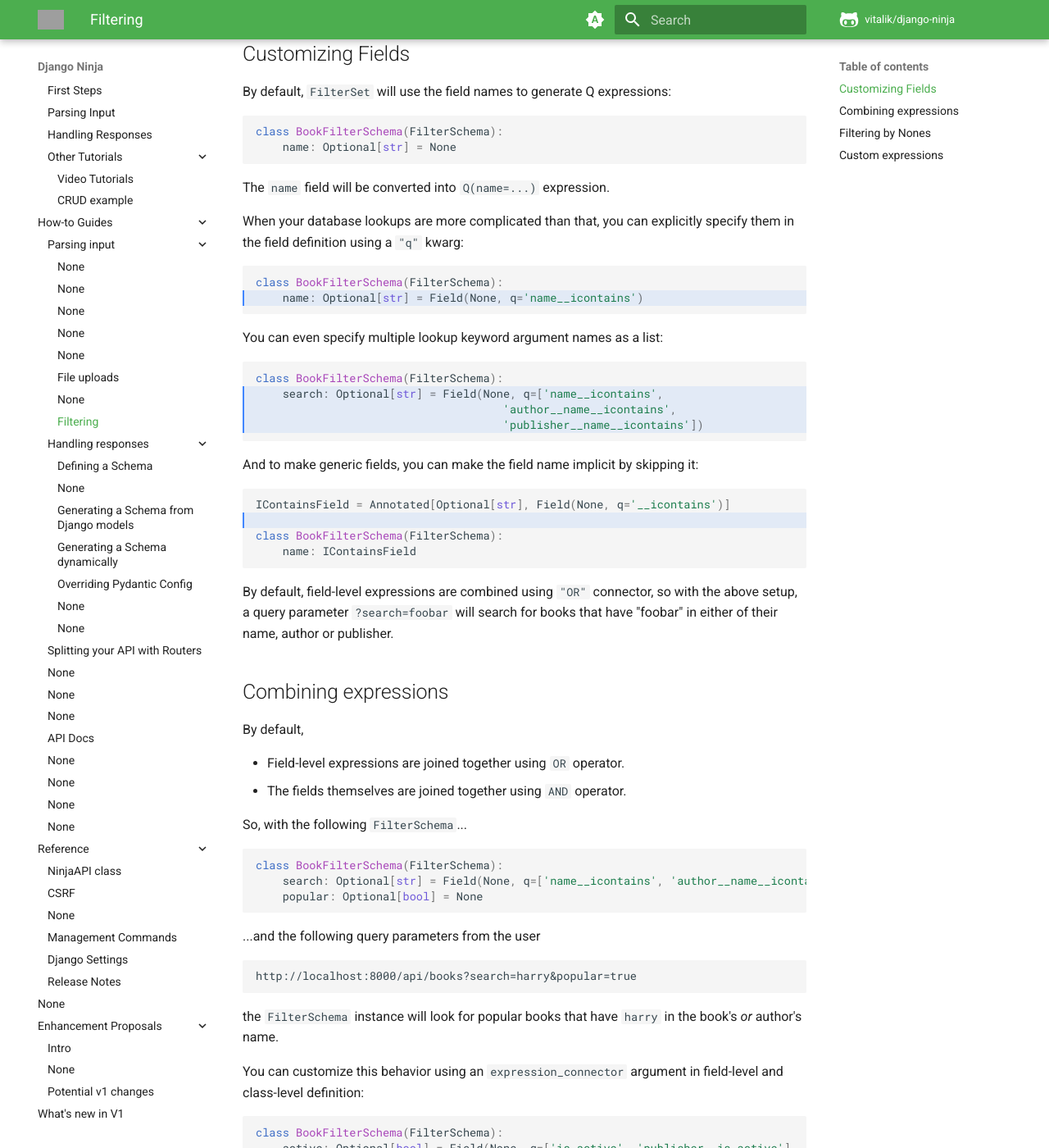
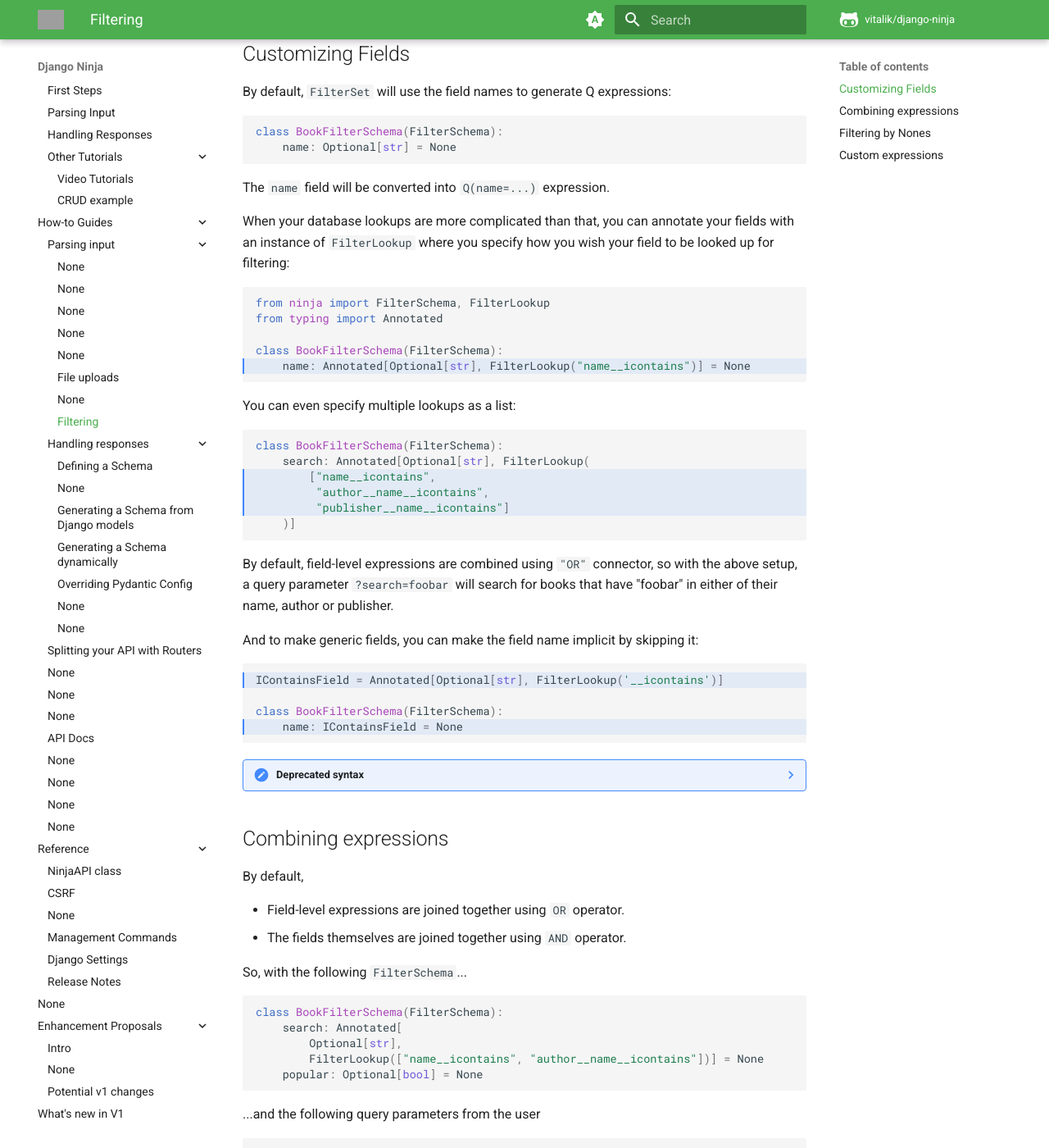
Before and after one commit to vitalik/django-ninja, an MkDocs documentation site: the page built from docs/docs/guides/input/filtering.md, in a window 1280 px wide and 1400 px high, scrolled down 1523 px. Shown: the whole window at 82% size. Built offline with MkDocs 1.6.1 and Material for MkDocs 9.7.7, drawn with Linux system fonts in a browser that asks for light colours; comment, search, counter and statistics services are not loaded; some of the changed text lies outside the part shown; grey boxes are pictures that could not be loaded.

Commit message:
Updated filtering.md to align with newly supported annotation

````diff
--- a/docs/docs/guides/input/filtering.md
+++ b/docs/docs/guides/input/filtering.md
@@ -72,26 +72,52 @@ class BookFilterSchema(FilterSchema):
 ```
 The `name` field will be converted into `Q(name=...)` expression.
 
-When your database lookups are more complicated than that, you can explicitly specify them in the field definition using a `"q"` kwarg:
-```python hl_lines="2"
-class BookFilterSchema(FilterSchema):
-    name: Optional[str] = Field(None, q='name__icontains')
-```
-You can even specify multiple lookup keyword argument names as a list:
-```python hl_lines="2 3 4"
-class BookFilterSchema(FilterSchema):
-    search: Optional[str] = Field(None, q=['name__icontains',
-                                     'author__name__icontains',
-                                     'publisher__name__icontains'])
-```
-And to make generic fields, you can make the field name implicit by skipping it:
-```python hl_lines="2"
-IContainsField = Annotated[Optional[str], Field(None, q='__icontains')]
+When your database lookups are more complicated than that, you can annotate your fields with an instance of `FilterLookup` where you specify how you wish your field to be looked up for filtering:
+```python hl_lines="5"
+from ninja import FilterSchema, FilterLookup
+from typing import Annotated
 
 class BookFilterSchema(FilterSchema):
-    name: IContainsField
+    name: Annotated[Optional[str], FilterLookup("name__icontains")] = None
 ```
+
+You can even specify multiple lookups as a list:
+```python hl_lines="3 4 5"
+class BookFilterSchema(FilterSchema):
+    search: Annotated[Optional[str], FilterLookup(
+        ["name__icontains",
+         "author__name__icontains",
+         "publisher__name__icontains"]
+    )]
+```
+
 By default, field-level expressions are combined using `"OR"` connector, so with the above setup, a query parameter `?search=foobar` will search for books that have "foobar" in either of their name, author or publisher.
+
+And to make generic fields, you can make the field name implicit by skipping it:
+```python hl_lines="1 4"
+IContainsField = Annotated[Optional[str], FilterLookup('__icontains')]
+
+class BookFilterSchema(FilterSchema):
+    name: IContainsField = None
+```
+
+??? note "Deprecated syntax"
+
+    In previous versions, database lookups were specified using `Field(q=...)` syntax:
+    ```python
+    from ninja import FilterSchema, Field
+
+    class BookFilterSchema(FilterSchema):
+        name: Optional[str] = Field(None, q="name__icontains")
+    ```
+
+    This approach is still supported, but it is considered **deprecated** and **not recommended** for new code because:
+
+    - Poor IDE support (IDEs don't recognize custom `Field` arguments)
+    - Uses deprecated Pydantic features (`**extra`)
+    - Less type-safe and harder to maintain
+
+    The new `FilterLookup` annotation provides better developer experience with full IDE support and type safety. Prefer using `FilterLookup` for new projects.
 
 
 ## Combining expressions
@@ -103,7 +129,9 @@ By default,
 So, with the following `FilterSchema`...
 ```python
 class BookFilterSchema(FilterSchema):
-    search: Optional[str] = Field(None, q=['name__icontains', 'author__name__icontains'])
+    search: Annotated[
+        Optional[str],
+        FilterLookup(["name__icontains", "author__name__icontains"])] = None
     popular: Optional[bool] = None
 ```
 ...and the following query parameters from the user
@@ -114,14 +142,18 @@ the `FilterSchema` instance will look for popular books that have `harry` in the
 
 
 You can customize this behavior using an `expression_connector` argument in field-level and class-level definition:
-```python hl_lines="3 7"
+```python hl_lines="6 11"
 class BookFilterSchema(FilterSchema):
-    active: Optional[bool] = Field(None, q=['is_active', 'publisher__is_active'],
-                                   expression_connector='AND')
-    name: Optional[str] = Field(None, q='name__icontains')
+    active: Annotated[
+        Optional[bool],
+        FilterLookup(
+            ["is_active", "publisher__is_active"],
+            expression_connector="AND"
+        )] = None
+    name: Annotated[Optional[str], FilterLookup("name__icontains")] = None
 
     class Config:
-        expression_connector = 'OR'
+        expression_connector = "OR"
 ```
 
 An expression connector can take the values of `"OR"`, `"AND"` and `"XOR"`, but the latter is only [supported](https://docs.djangoproject.com/en/4.1/ref/models/querysets/#xor) in Django starting with 4.1.
@@ -139,17 +171,17 @@ You can make the `FilterSchema` treat `None` as a valid value that should be fil
 This can be done on a field level with a `ignore_none` kwarg:
 ```python hl_lines="3"
 class BookFilterSchema(FilterSchema):
-    name: Optional[str] = Field(None, q='name__icontains')
-    tag: Optional[str] = Field(None, q='tag', ignore_none=False)
+    name: Annotated[Optional[str], FilterLookup("name__icontains")] = None
+    tag: Annotated[Optional[str], FilterLookup("tag", ignore_none=False)] = None
 ```
 
 This way when no other value for `"tag"` is provided by the user, the filtering will always include a condition `tag=None`.
 
-You can also specify this settings for all fields at the same time in the Config:
+You can also specify this setting for all fields at the same time in the Config:
 ```python hl_lines="6"
 class BookFilterSchema(FilterSchema):
-    name: Optional[str] = Field(None, q='name__icontains')
-    tag: Optional[str] = Field(None, q='tag', ignore_none=False)
+    name: Annotated[Optional[str], FilterLookup("name__icontains")] = None
+    tag: Optional[str] = None
 
     class Config:
         ignore_none = False
--- a/docs/mkdocs.yml
+++ b/docs/mkdocs.yml
@@ -99,6 +99,7 @@ markdown_extensions:
   - abbr
   - codehilite
   - admonition
+  - pymdownx.details
   - pymdownx.superfences
 plugins:
   - search
````
